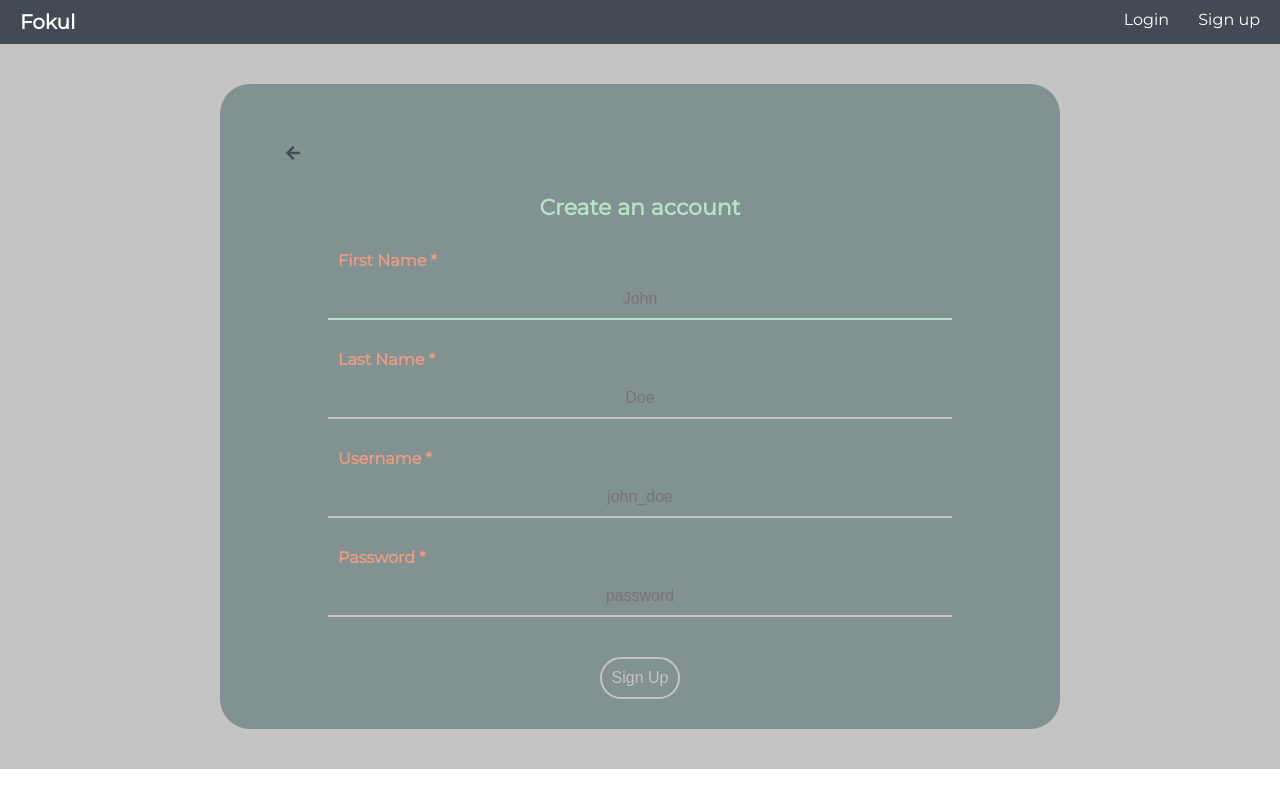
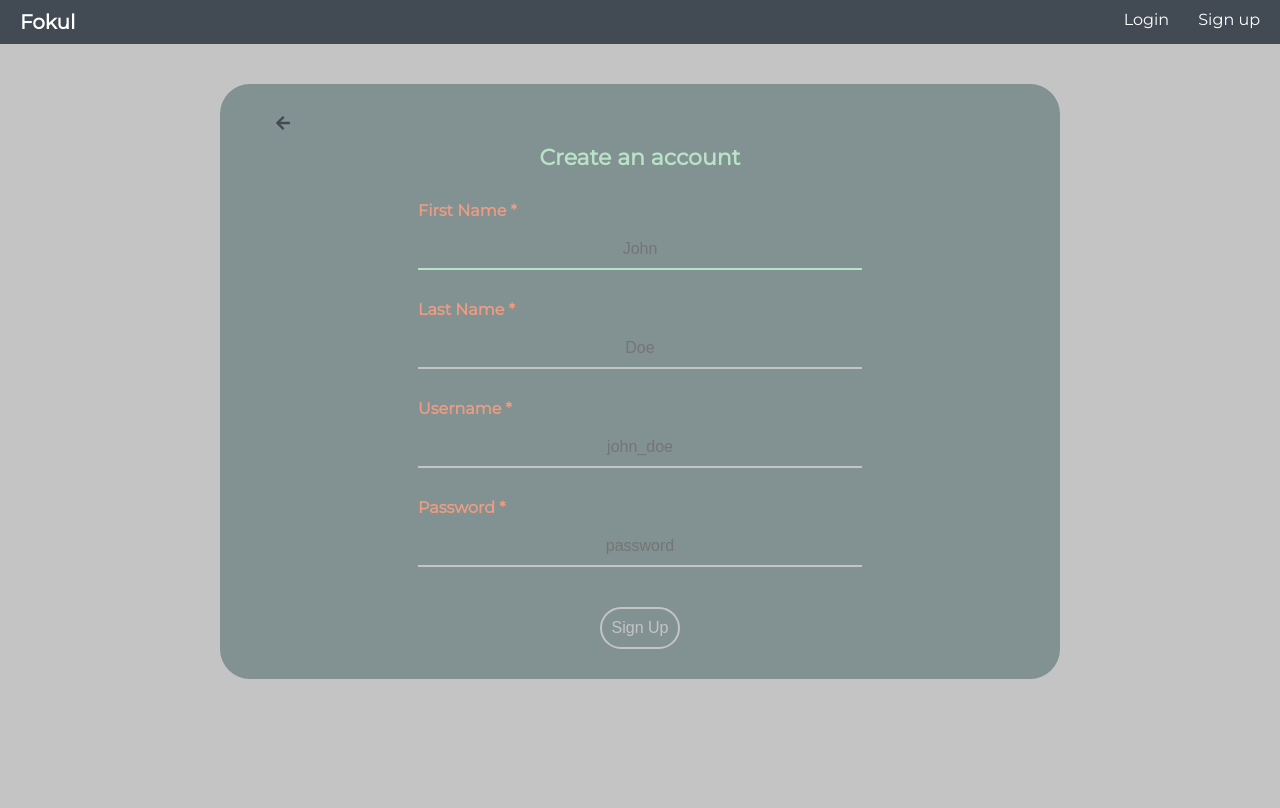
Before and after one commit to kraigwilliams/motive-client, a React (Create React App) app: page /signup in a window 1280 px wide. Shown: the top 808 px of the page. Built offline with nearby package versions, Linux system fonts and the light colour scheme.

Commit message:
fixed background colors on forms

```diff
--- a/src/components/AddThought/AddThought.js
+++ b/src/components/AddThought/AddThought.js
@@ -3,7 +3,7 @@ import ContentContext from './../../contexts/ContentContext'
 import ContentService from '../../services/content-service'
 import { FormButton, GoBack } from '../Button/Button';
 import { FormWrapper, FormTitle, FormLabel, FormInput, Dropdown, FormTextarea} from '../Form/Form'
-import {PageWrapper} from '../constants'
+import {PageWrapper, colors} from '../constants'
 
 
 export default class AddThought extends Component {
@@ -73,12 +73,14 @@ export default class AddThought extends Component {
         </option>
     })
     return (
-      <PageWrapper padding='40px 0'>
+      <PageWrapper padding='40px 0' bgColor={colors.slategrey}>
 
-        <FormWrapper padding='50px' onSubmit={this.handleSubmit}>
+        <FormWrapper padding='50px 30px' onSubmit={this.handleSubmit}>
           <GoBack
             type='reset'
-            onClick={() => this.handleGoBack()}
+            onClick={() => this.handleGoBack()
+            }
+            margin='0px'
           />
 
           <FormTitle>
--- a/src/components/AddTopic/AddTopic.js
+++ b/src/components/AddTopic/AddTopic.js
@@ -1,7 +1,7 @@
 import React, { Component } from 'react';
 import {FormButton, GoBack} from '../Button/Button';
 import { FormWrapper, FormTitle, FormLabel, FormInput, Required} from '../Form/Form'
-import {PageWrapper} from '../constants'
+import {PageWrapper, colors} from '../constants'
 import ContentService from '../../services/content-service'
 
 export default class AddTopic extends Component {
@@ -21,12 +21,13 @@ export default class AddTopic extends Component {
 
   render() {
     return (
-      <PageWrapper padding='40px 0'>
+      <PageWrapper padding='40px 0' bgColor={colors.slategrey}>
         <FormWrapper padding='50px' onSubmit={this.handleSubmit}>
 
           <GoBack
             type='reset'
             onClick={() => this.props.history.goBack()}
+            margin='0px'
           />
 
 
--- a/src/components/Button/Button.js
+++ b/src/components/Button/Button.js
@@ -28,13 +28,15 @@ export const GoBack = styled(GoBackButton)`
   align-self: left;
   margin: ${({ margin }) => margin ? margin: ''};
   z-index: 11;
+
   :hover {
     cursor: pointer;
   }
 
   @media (min-width: 700px) {
     /* margin: ${({ margin }) => margin ? '30px 0px 22px 30px' : ''}; */
-    margin: 30px 0px 30px 30px;
+    margin: ${({ margin }) => margin ? margin: '30px 0px 30px 30px'};
+    height: 20px;
   }
 `;
 
--- a/src/components/Form/Form.js
+++ b/src/components/Form/Form.js
@@ -7,6 +7,10 @@ export const FormTitle = styled.h1`
   text-align: center;
   font-size: 22px;
   color: ${({ color }) => color || colors.teal};
+  margin-top: 10px;
+  @media (min-width:700px) {
+  margin-top: 10px;
+  }
 `;
 
 export const FormWrapper = styled.form`
@@ -47,13 +51,14 @@ export const FormLabel = styled(Label)`
   color: ${props => props.color ? props.color : colors.coral} ;
   text-align: ${props => props.align ? props.align : 'left'};
   font-size: ${({fontSize}) => fontSize ? fontSize : 'auto'};
-  padding: 10px;
+  padding: 10px 10px 10px 0px;
   margin: 10px auto 0px auto;
   font-weight: bolder;
   width: 80%;
+  min-height: 100%;
 
   @media (min-width:700px) {
-    width: 80%;
+    width: 60%;
     margin: auto;
     margin-top: 20px;
   }
@@ -84,7 +89,7 @@ export const FormInput = styled(Input)`
   }
 
   @media (min-width:700px) {
-    width: 80%;
+    width: 60%;
     margin: auto;
   }
 `;
@@ -116,7 +121,7 @@ export const FormTextarea = styled(Textarea)`
     border: 2px solid ${colors.teal};
   }
   @media (min-width: 700px) {
-    width: 80%;
+    width: 60%;
     margin: auto;
   }
 `;
@@ -138,7 +143,7 @@ export const Dropdown = styled.select`
   }
 
   @media (min-width: 700px) {
-    width: 80%;
+    width: 60%;
     margin: auto;
   }
 `;
--- a/src/components/Login/Login.js
+++ b/src/components/Login/Login.js
@@ -64,10 +64,11 @@ export default class Login extends Component {
 
         <FormWrapper onSubmit={this.hanldeSubmit} onChange={this.handleChange.bind(this)}>
 
-          <div>
+          <div style={{height: '30px'}}>
             <GoBack
               type='reset'
               onClick={() => this.props.history.push('/')}
+              margin='10px 0px 20px 0px'
             />
 
           </div>
@@ -75,6 +76,7 @@ export default class Login extends Component {
             Login
           </FormTitle>
           {error && <p style={{textAlign: 'center', marginTop: '10px'}}>{error}</p>}
+
           <FormLabel htmlFor='login-username-input'>
             Username <Required />
           </FormLabel>
--- a/src/components/SignUp/SignUp.js
+++ b/src/components/SignUp/SignUp.js
@@ -60,10 +60,11 @@ export default class SignUp extends Component {
       <SignUpWrapper>
 
         <FormWrapper onSubmit={this.handleSubmit} onChange={this.handleChange.bind(this)}>
-          <div>
+          <div style={{height: '20px'}}>
             <GoBack
               type='reset'
               onClick={() => this.props.history.push('/')}
+              margin='0px'
             />
 
           </div>
--- a/src/components/SignUp/SignUp.style.js
+++ b/src/components/SignUp/SignUp.style.js
@@ -12,7 +12,7 @@ export const FormWrapper = styled.form`
   @media (min-width:700px) {
       width: 70%;
       margin: auto;
-      padding: 30px;
+      padding: 30px 50px;
       border-radius: 30px;
   }
 `;
@@ -21,7 +21,7 @@ export const SignUpWrapper = styled.div`
   background-color: ${colors.slategrey};
   margin: 0;
   padding: 40px;
-  height: 100%;
+  min-height: 100vh;
 
   @media (min-width:700px) {
     background-color: ${colors.offwhite};
--- a/src/components/constants.js
+++ b/src/components/constants.js
@@ -21,5 +21,6 @@ export const PageWrapper = styled.div`
 
   @media (min-width:700px) {
     padding: ${({padding}) => padding ? padding : '0px'};
+    background-color: ${({bgColorDesktop}) => bgColorDesktop ? bgColorDesktop : colors.offwhite};
   }
 `;
```
